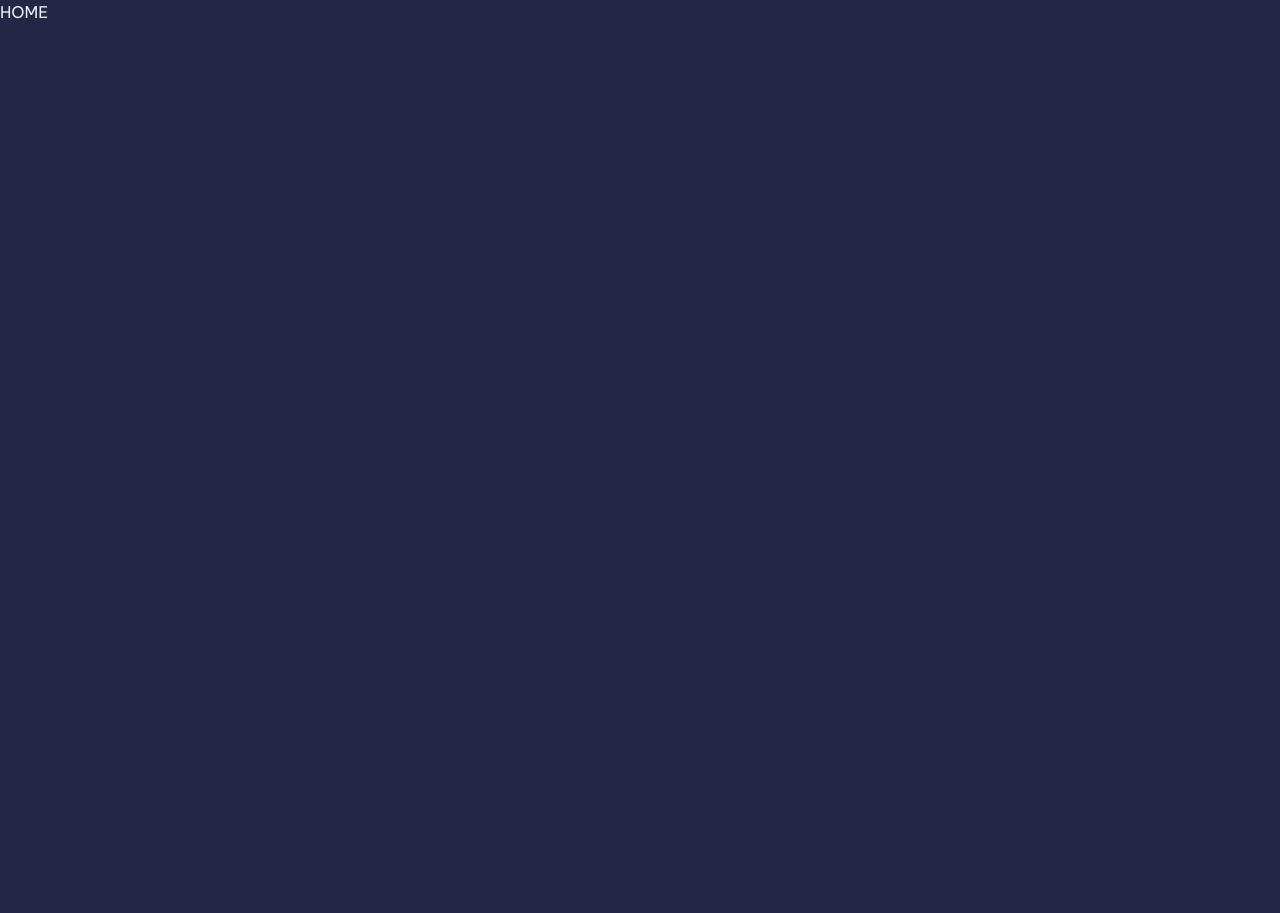
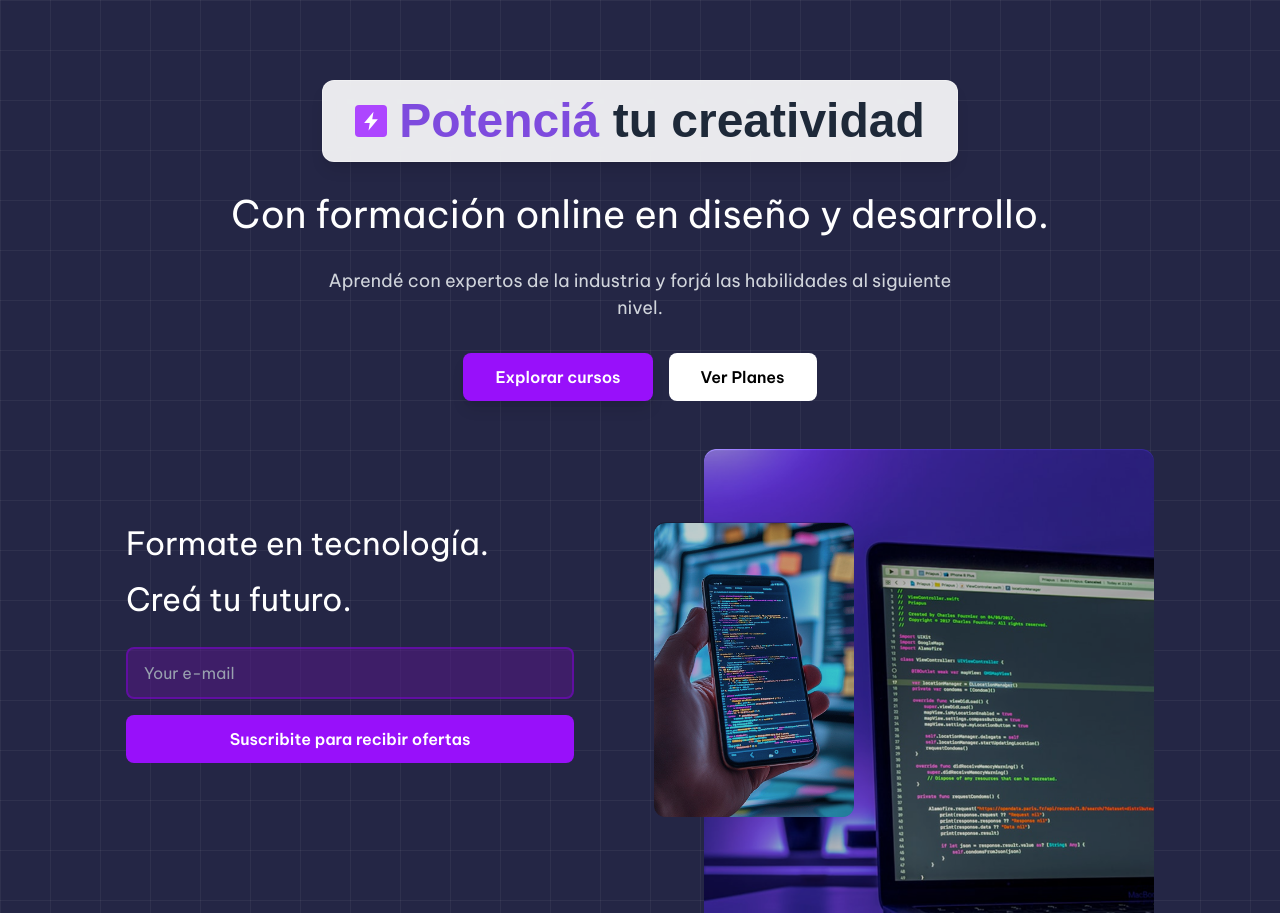
Before and after one commit to DevCore-PF/ProyectoFinalFront, a Next.js app in the folder front/: page / in a window 1280 px wide. Before the commit the page ends 800 px from the top, so only its background shows below. Built offline with nearby package versions, Linux system fonts and the light colour scheme; a web font is replaced by a local one.

Commit message:
feat: hero section completed

```diff
--- a/front/app/page.tsx
+++ b/front/app/page.tsx
@@ -1,5 +1,9 @@
+import HeroSection from "@/components/HeroSection";
+
 export default function Home() {
-  return <main>
-    <h1>HOME</h1>
-  </main>;
+  return (
+    <main>
+      <HeroSection />
+    </main>
+  );
 }
--- /dev/null
+++ b/front/components/CreativityBadge.tsx
@@ -0,0 +1,18 @@
+import { IoFlashSharp } from "react-icons/io5";
+
+const CreativityBadge = () => {
+  return (
+    <div className="relative inline-flex items-center gap-3 px-8 py-4 bg-white/90 backdrop-blur-sm rounded-xl border border-white/30 shadow-lg">
+
+
+      <div className="flex items-center justify-center w-8 h-8 bg-purple-500 rounded text-white">
+        <IoFlashSharp className="w-5 h-5" />
+      </div>
+      <span className="text-gray-800 font-semibold text-3xl sm:text-4xl lg:text-5xl" style={{ fontFamily: 'var(--font-title)', fontSize: 'clamp(24px, 4vw, 48px)' }}>
+        <span className="font-semibold" style={{ color: '#7E4BDE' }}>Potenciá</span> tu creatividad
+      </span>
+    </div>
+  );
+};
+
+export default CreativityBadge;
--- /dev/null
+++ b/front/components/EmailSubscription.tsx
@@ -0,0 +1,71 @@
+"use client";
+
+import { useState } from "react";
+import { useFormik } from "formik";
+import * as Yup from "yup";
+import { toastSuccess } from "@/helpers/toast";
+
+interface EmailFormValues {
+  email: string;
+}
+
+const EmailSubscription = () => {
+  const [isSubscribing, setIsSubscribing] = useState(false);
+
+  const formik = useFormik<EmailFormValues>({
+    initialValues: {
+      email: "",
+    },
+    validationSchema: Yup.object({
+      email: Yup.string()
+        .email("Email inválido")
+        .required("Tu email es requerido"),
+    }),
+    onSubmit: async (values) => {
+      setIsSubscribing(true);
+      // simulacion de api call
+      await new Promise(resolve => setTimeout(resolve, 1000));
+      console.log("Newsletter subscription:", values.email);
+      toastSuccess("¡Te has suscrito al newsletter exitosamente!");
+      setIsSubscribing(false);
+      formik.resetForm();
+    },
+  });
+
+  return (
+    <div className="space-y-4">
+
+      <form onSubmit={formik.handleSubmit} className="space-y-4">
+        <div>
+          <input
+            type="email"
+            name="email"
+            placeholder="Your e-mail"
+            value={formik.values.email}
+            onChange={formik.handleChange}
+            onBlur={formik.handleBlur}
+            className={`w-full px-4 py-3 rounded-lg bg-purple-900/50 border-2 text-white placeholder-gray-400 focus:outline-none focus:border-purple-400 transition-colors ${
+              formik.touched.email && formik.errors.email
+                ? "border-red-500"
+                : "border-purple-700/50"
+            }`}
+          />
+          {formik.touched.email && formik.errors.email && (
+            <p className="text-red-400 text-sm mt-1">{formik.errors.email}</p>
+          )}
+        </div>
+
+
+        <button
+          type="submit"
+          disabled={!formik.isValid || isSubscribing}
+          className="w-full py-3 bg-purple-600 hover:bg-purple-700 text-white font-semibold rounded-lg transition-all duration-300 disabled:opacity-50 disabled:cursor-not-allowed"
+        >
+          {isSubscribing ? "Suscribiendo..." : "Suscribite para recibir ofertas"}
+        </button>
+      </form>
+    </div>
+  );
+};
+
+export default EmailSubscription;
--- /dev/null
+++ b/front/components/HeroSection.tsx
@@ -0,0 +1,101 @@
+import CreativityBadge from "./CreativityBadge";
+import EmailSubscription from "./EmailSubscription";
+import Image from "next/image";
+
+const HeroSection = () => {
+  return (
+    <div className="min-h-screen relative overflow-hidden" style={{ background: 'linear-gradient(135deg, var(--color-background) 0%, var(--color-background2) 50%, var(--color-navbar) 100%)' }}>
+      {/* 🎨 HERO BACKGROUND - REUTILIZABLE PARA OTRAS VIEWS
+          Gradiente: Usa las variables CSS del globals.css
+          - var(--color-background): #242645 (azul oscuro)
+          - var(--color-background2): #3f4273 (azul medio)
+          - var(--color-navbar): #363968 (azul-púrpura)
+          Dirección: 135deg (diagonal) */}
+
+      {/* 🔲 GRID PATTERN - Patrón de cuadrícula superpuesto
+          - Líneas blancas semi-transparentes (5% opacidad)
+          - Tamaño de grid: 50px x 50px
+          - Se puede reutilizar en cualquier sección */}
+      <div className="absolute inset-0 bg-[linear-gradient(rgba(255,255,255,0.05)_1px,transparent_1px),linear-gradient(90deg,rgba(255,255,255,0.05)_1px,transparent_1px)] bg-[size:50px_50px]"></div>
+
+
+      <div className="relative z-10 min-h-screen flex flex-col">
+
+        <div className="flex-1 flex flex-col justify-center items-center px-8 lg:px-16 text-center pt-20">
+
+          <div className="mb-6">
+            <CreativityBadge />
+          </div>
+
+
+          <h1 className="text-white mb-6 leading-[150%] text-center tracking-normal font-medium" style={{ fontFamily: 'var(--font-body)', fontSize: 'clamp(24px, 4vw, 38px)' }}>
+            Con formación online en diseño y desarrollo.
+          </h1>
+
+
+          <p className="text-gray-300 mb-8 max-w-2xl text-center font-normal" style={{ fontFamily: 'var(--font-body)', fontSize: 'clamp(14px, 2vw, 18px)' }}>
+            Aprendé con expertos de la industria y forjá las habilidades al siguiente nivel.
+          </p>
+
+
+          <div className="flex flex-col sm:flex-row gap-4 mb-12">
+            <button className="px-8 py-3 bg-purple-600 hover:bg-purple-700 text-white font-semibold rounded-lg transition-all duration-300 shadow-lg hover:shadow-purple-500/25 cursor-pointer hover:scale-105 active:scale-95">
+              Explorar cursos
+            </button>
+            <button className="px-8 py-3 bg-white text-black hover:bg-gray-100 hover:text-purple-700 font-semibold rounded-lg transition-all duration-300 cursor-pointer hover:scale-105 active:scale-95 hover:shadow-lg">
+              Ver Planes
+            </button>
+          </div>
+        </div>
+
+
+        <div className="flex justify-center items-center pb-20 px-8 lg:px-16">
+          <div className="flex items-center justify-center gap-20 max-w-7xl w-full">
+
+            <div className="w-full max-w-md relative z-20">
+
+              <h2 className="text-white mb-2 font-medium" style={{ fontFamily: 'var(--font-body)', fontSize: 'clamp(20px, 3vw, 32px)' }}>
+                Formate en tecnología.
+              </h2>
+              <h3 className="text-white mb-6 font-medium" style={{ fontFamily: 'var(--font-body)', fontSize: 'clamp(20px, 3vw, 32px)' }}>
+                Creá tu futuro.
+              </h3>
+
+
+              <EmailSubscription />
+            </div>
+
+
+            <div className="relative w-[500px] h-96">
+
+              <div className="absolute left-0 bottom-4 z-20">
+                <Image
+                  src="/images/imgHeroUp.png"
+                  alt="Mobile Development"
+                  width={200}
+                  height={320}
+                  className="object-contain"
+                  priority
+                />
+              </div>
+
+
+              <div className="absolute right-0 top-0 z-10">
+                <Image
+                  src="/images/imgHero.png"
+                  alt="Laptop Development"
+                  width={450}
+                  height={340}
+                  className="object-contain"
+                  priority
+                />
+              </div>
+            </div>
+          </div>
+        </div>
+      </div>
+    </div>
+  );
+};
+
+export default HeroSection;
```
Also changed, not shown: front/public/images/imgHero.png (added), front/public/images/imgHeroUp.png (added).
